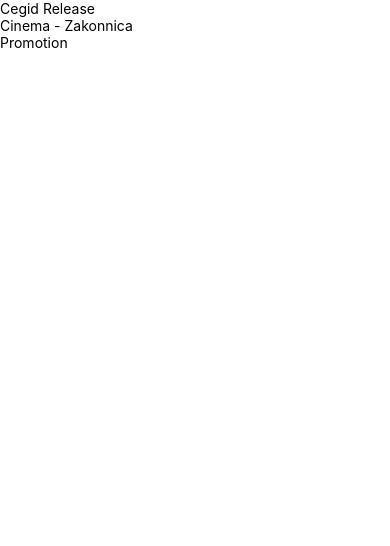
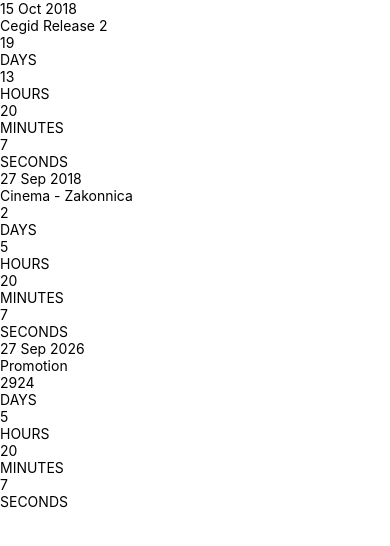
Before and after one commit to nataliajagiello/mwcountdown, a React Native app in the folder mwcountdown/: screen / in a window 390 px wide. Shown: the top 546 px of the page. Built offline with nearby package versions, Linux system fonts and the light colour scheme.

Commit message:
EventCard
component that uses functions

```diff
--- a/mwcountdown/EventCard.js
+++ b/mwcountdown/EventCard.js
@@ -0,0 +1,58 @@
+import React from 'react';
+import {
+    Text,
+    View,
+    StyleSheet
+} from 'react-native';
+import PropTypes from 'prop-types';
+import {
+    formatDate,
+    getCountdownParts,
+} from './api';
+
+const styles = StyleSheet.create({
+
+});
+
+export default function EventCard({event}) {
+    const {
+        days,
+        hours,
+        minutes,
+        seconds,
+    } = getCountdownParts(event.date);
+
+    return (
+    <View style={styles.card}>
+        <View style={styles.cardHeader}>
+            <Text style={styles.date}>{formatDate(event.date)}</Text>
+            <Text style={styles.title}>{event.title}</Text>
+        </View>
+        <View style={styles.counterContainer}>
+            <View style={styles.counter}>
+                <Text style={styles.counterText}>{days}</Text>
+                <Text style={styles.counterLabel}>DAYS</Text>
+            </View>
+            <View style={styles.counter}>
+                <Text style={styles.counterText}>{hours}</Text>
+                <Text style={styles.counterLabel}>HOURS</Text>
+            </View>
+            <View style={styles.counter}>
+                <Text style={styles.counterText}>{minutes}</Text>
+                <Text style={styles.counterLabel}>MINUTES</Text>
+            </View>
+            <View style={styles.counter}>
+                <Text style={styles.counterText}>{seconds}</Text>
+                <Text style={styles.counterLabel}>SECONDS</Text>
+            </View>
+        </View>
+    </View>
+    );
+};
+
+EventCard.propTypes = {
+    event: PropTypes.shape({
+        title: PropTypes.string.isRequired,
+        date: PropTypes.instanceOf(Date)
+    })
+};
--- a/mwcountdown/EventList.js
+++ b/mwcountdown/EventList.js
@@ -1,5 +1,6 @@
 import React, {Component} from 'react';
 import {FlatList, Text} from 'react-native';
+import EventCard from './EventCard';
 
 class EventList extends Component {
     state = {
@@ -15,7 +16,7 @@
         return (
             <FlatList
                 data={this.state.events}
-                renderItem={({ item }) => <Text>{item.title}</Text>}
+                renderItem={({ item }) => <EventCard event={item}/>}
                 keyExtractor={item => item.id}
             />
         );
--- /dev/null
+++ b/mwcountdown/api.js
@@ -0,0 +1,21 @@
+import moment from 'moment';
+
+export function formatDate(dateString) {
+    const parsed = moment(new Date(dateString));
+
+    if(!parsed.isValid() ){
+        return dateString;
+    }
+
+    return parsed.format('D MMM YYYY');
+}
+
+export function getCountdownParts(eventDate) {
+    const duration = moment.duration(moment(new Date(eventDate)).diff(new Date()));
+    return {
+        days: parseInt(duration.as('days')),
+        hours: duration.get('hours'),
+        minutes: duration.get('minutes'),
+        seconds: duration.get('seconds'),
+    }
+}
--- a/mwcountdown/db.json
+++ b/mwcountdown/db.json
@@ -1,7 +1,7 @@
 {
     "events": [
         {
-            "title": "Cegid Release",
+            "title": "Cegid Release 2",
             "date": "2018-10-15T00:00:00.000Z",
             "id": "06ea17be-8f5b-487e-88fa-848daf89f5fd"
         },
--- a/mwcountdown/package.json
+++ b/mwcountdown/package.json
@@ -10,7 +10,8 @@
   },
   "dependencies": {
     "expo": "^30.0.1",
-    "react": "16.3.1",
+    "moment": "^2.22.2",
+    "react": "^16.3.1",
     "react-native": "https://github.com/expo/react-native/archive/sdk-30.0.0.tar.gz"
   }
 }
```
Also changed, not shown: 1 other file (tests, documents, lock files or other folders).
